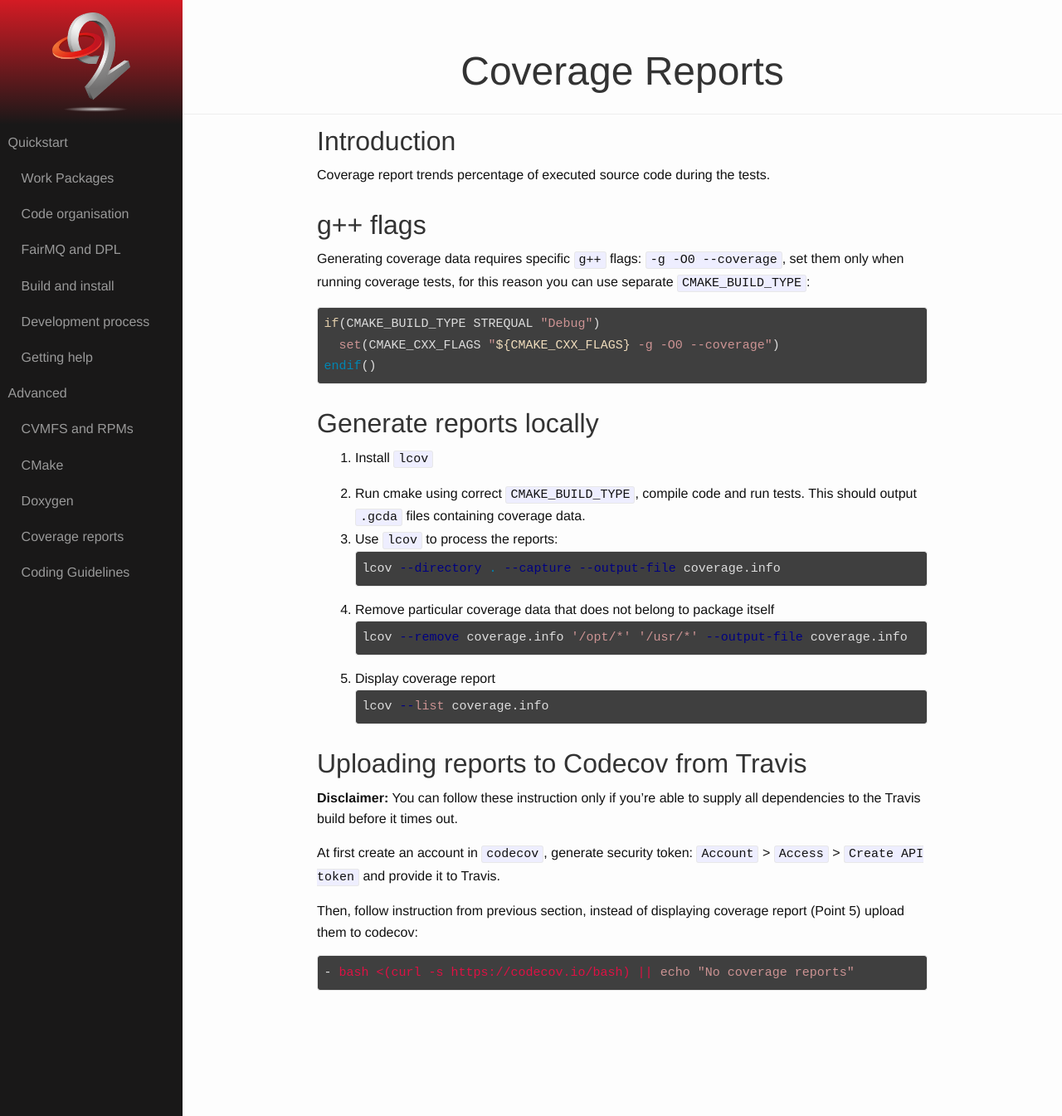
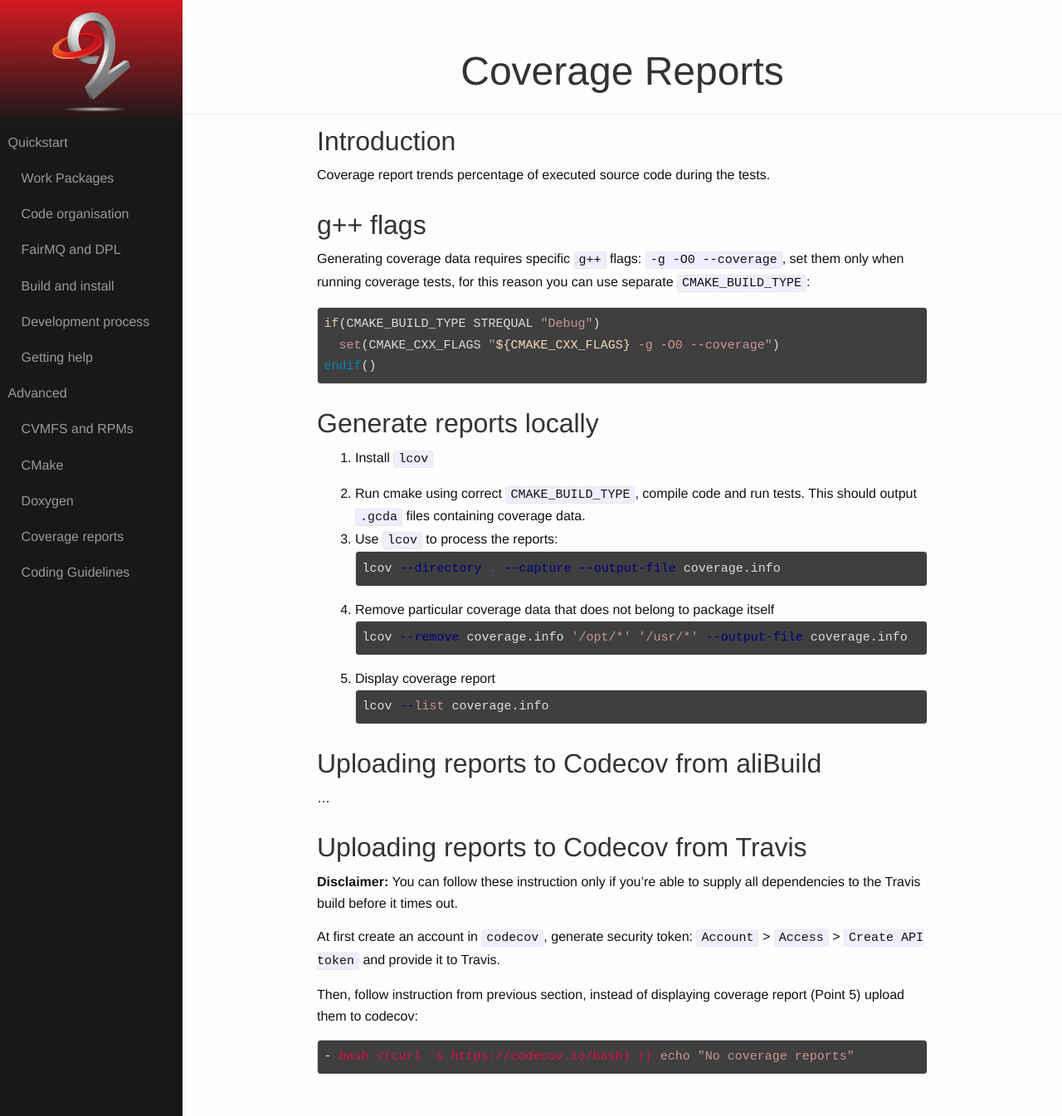
Before and after one commit to AliceO2Group/AliceO2Group.github.io, a Jekyll site: the page built from advanced/coverage.markdown, in a window 1280 px wide and 1345 px high. Shown: the whole window at 83% size. Built offline with Jekyll 4.4.1, drawn with Linux system fonts in a browser that asks for light colours.

Commit message:
Placeholder for aliBuild codecov

````diff
--- a/advanced/coverage.markdown
+++ b/advanced/coverage.markdown
@@ -37,6 +37,9 @@ lcov --remove coverage.info '/opt/*' '/usr/*' --output-file coverage.info
 lcov --list coverage.info
 ```
 
+Uploading reports to Codecov from aliBuild
+==========================================
+...
 
 Uploading reports to Codecov from Travis
 ========================================
````
